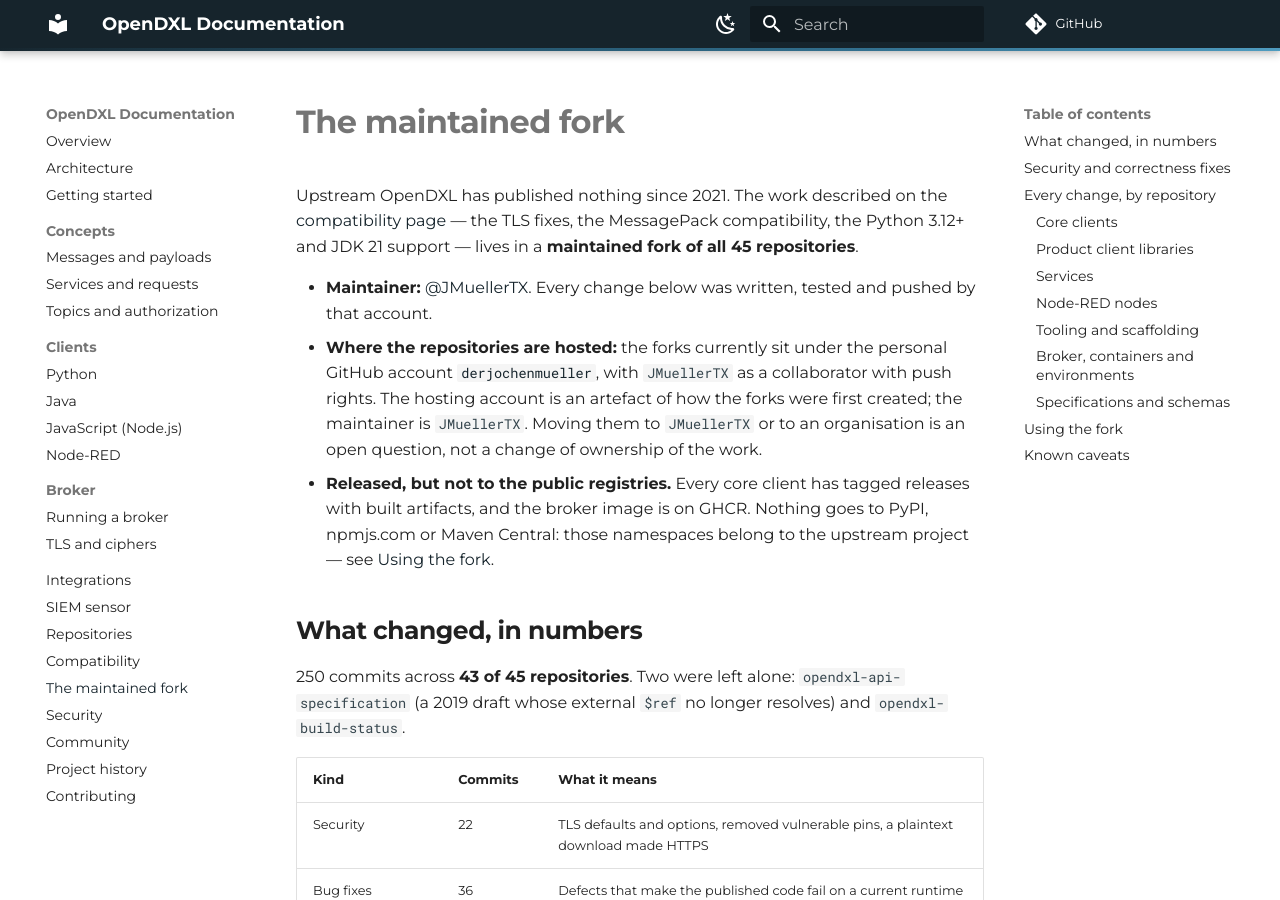
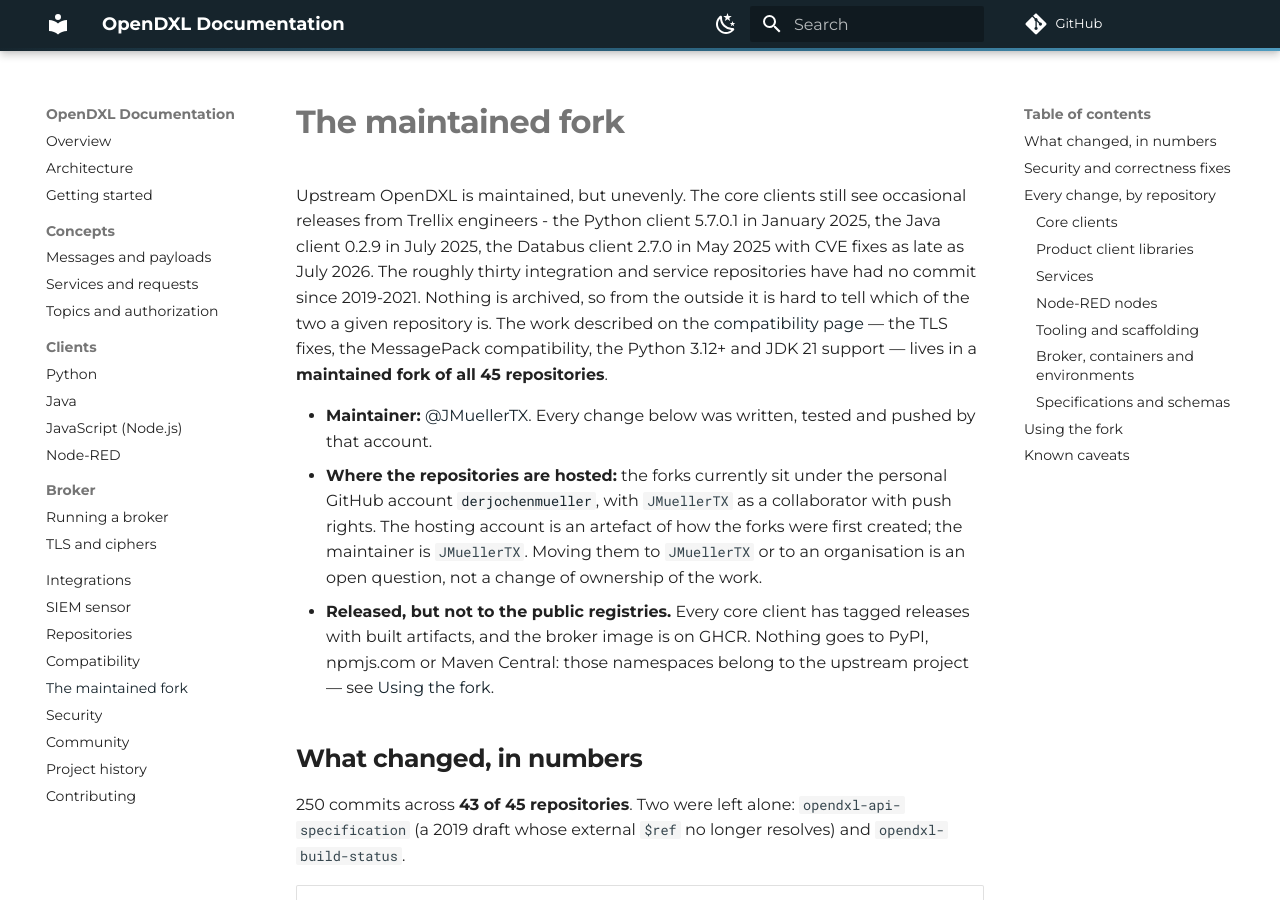
Before and after one commit to JMuellerTX/opendxl-docs, an MkDocs documentation site: the page built from docs/fork.md, in a window 1280 px wide and 900 px high. Built offline with MkDocs 1.6.1 and Material for MkDocs 9.7.7, drawn with Linux system fonts in a browser that asks for light colours; comment, search, counter and statistics services are not loaded; some of the changed text lies outside the part shown.

Commit message:
Upstream is maintained, unevenly - the docs said it was silent since 2021
Measured against the GitHub API: opendxl-databus-client-java was pushed on
2026-07-02 ("CVE Fixes for Java-8 Version"), opendxl-client-java on
2025-07-29 (release 0.2.9), opendxl-client-python on 2025-01-31 (release
5.7.0.1), opendxl-client-javascript on 2024-09-17, opendxl-broker on
2024-02-11. The commits come from Trellix engineers. The compatibility page
already carried those release dates; the fork page opened by contradicting
them.

What is true is the split: the core clients still get occasional releases,
the roughly thirty integration and service repositories have had no commit
since 2019-2021, and nothing is archived - so from the outside the two look
alike. That is the accurate version of the claim, and it also changes the
note about offering the work upstream: there are maintainers to offer it to.

Co-Authored-By: Claude Opus 5 <noreply@anthropic.com>
Claude-Session: https://claude.ai/code/session_0158dt8qUWTDvpjs86GPvjZA

```diff
--- a/docs/fork.md
+++ b/docs/fork.md
@@ -1,7 +1,11 @@
 # The maintained fork
 
-Upstream OpenDXL has published nothing since 2021. The work described on the
-[compatibility page](compatibility.md) — the TLS fixes, the MessagePack compatibility, the
+Upstream OpenDXL is maintained, but unevenly. The core clients still see occasional
+releases from Trellix engineers - the Python client 5.7.0.1 in January 2025, the Java client
+0.2.9 in July 2025, the Databus client 2.7.0 in May 2025 with CVE fixes as late as July 2026.
+The roughly thirty integration and service repositories have had no commit since 2019-2021.
+Nothing is archived, so from the outside it is hard to tell which of the two a given
+repository is. The work described on the [compatibility page](compatibility.md) — the TLS fixes, the MessagePack compatibility, the
 Python 3.12+ and JDK 21 support — lives in a **maintained fork of all 45
 repositories**.
 
@@ -568,8 +572,8 @@ image from the fork; `DXL_TLS_MODE` then selects the cipher profile. See
   means a URL, a GitHub Packages registry entry, or a git reference - not a bare
   `pip install dxlclient`.
 - **Not offered upstream yet.** No pull request has been opened against
-  `opendxl/opendxl-client-python`. Given upstream's activity since 2021, that is a question
-  of whether anyone would merge it rather than whether it is ready.
+  `opendxl/opendxl-client-python`. The core repositories do have active maintainers, so this
+  is a question of getting the changes in front of them, not of whether anyone is there.
 - **This is a personal fork.** It is not an official Trellix distribution, carries no support
   commitment, and may stop being maintained. Treat it as you would any single-maintainer
   dependency: read the diff, pin a commit, and be ready to carry it yourself.
```
Also changed, not shown: docs/history.md (+1 -1 lines), 1 other file.
